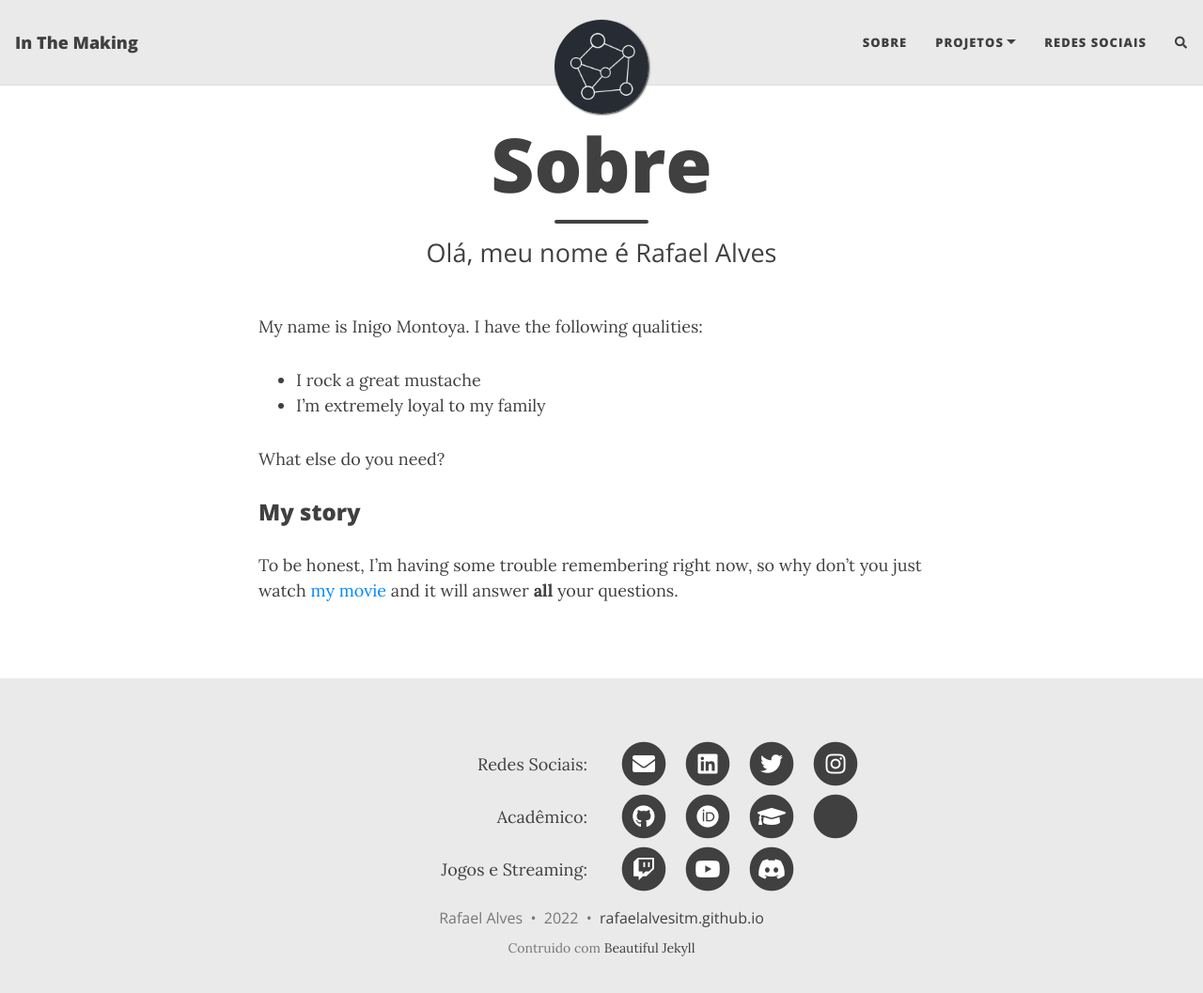
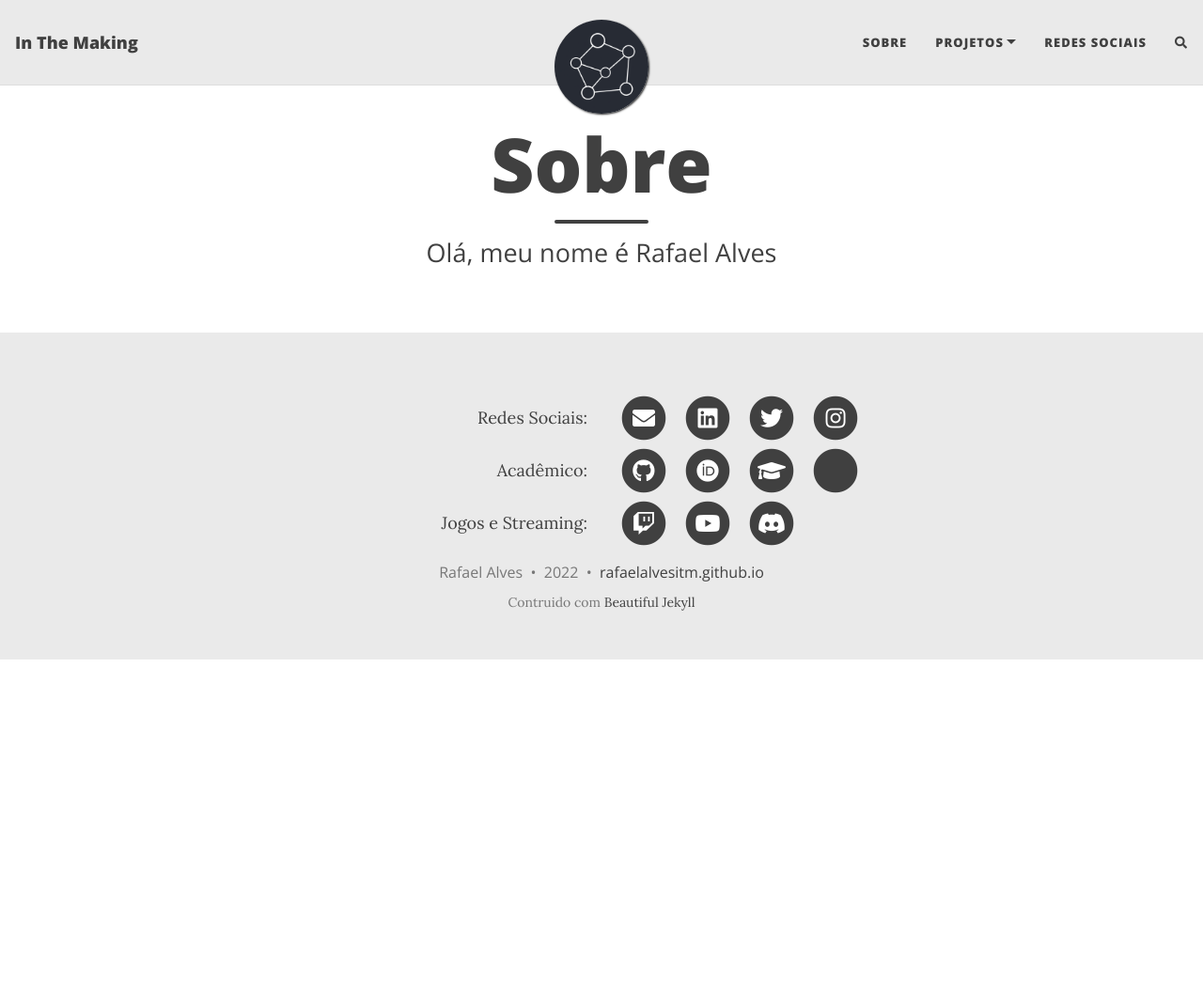
Before and after one commit to rafaelalvesitm/rafaelalvesitm.github.io, a Jekyll site: the page built from sobre.md, in a window 1280 px wide and 1070 px high. Shown: the top 1057 px of the window at 94% size. Built offline with Jekyll 4.4.1, drawn with Linux system fonts in a browser that asks for light colours; nearby versions of some CDN libraries; comment, search, counter and statistics services are not loaded; a style sheet for code colours, icons or effects is not loaded.

Commit message:
Update to layout and small changes

```diff
--- a/_config.yml
+++ b/_config.yml
@@ -64,7 +64,7 @@ social-network-links:
   ORCID: 0000-0002-3603-315X
   google-scholar: swKME70AAAAJ # Google user numbers
   discord: invite/TwfzVepT9R
-  lattes: "6950937359307635" # User number
+  lattes: "6950937359307635" # User ID number
 
 # If you want your website to generate an RSS feed, provide a description
 # The URL for the feed will be https://<your_website>/feed.xml
--- a/index.html
+++ b/index.html
@@ -1,5 +1,5 @@
 ---
 layout: home
-title: My website
-subtitle: This is where I will tell my friends way too much about me
+title: Bem-vindo
+subtitle: É perigoso ir sozinho, pegue uma nota abaixo!
 ---
--- a/sobre.md
+++ b/sobre.md
@@ -3,14 +3,3 @@ layout: page
 title: Sobre
 subtitle: Olá, meu nome é Rafael Alves
 ---
-
-My name is Inigo Montoya. I have the following qualities:
-
-- I rock a great mustache
-- I'm extremely loyal to my family
-
-What else do you need?
-
-### My story
-
-To be honest, I'm having some trouble remembering right now, so why don't you just watch [my movie](https://en.wikipedia.org/wiki/The_Princess_Bride_%28film%29) and it will answer **all** your questions.
```
Also changed, not shown: _posts/2020-02-28-test-markdown.md (+0 -3 lines), 8 other files.
